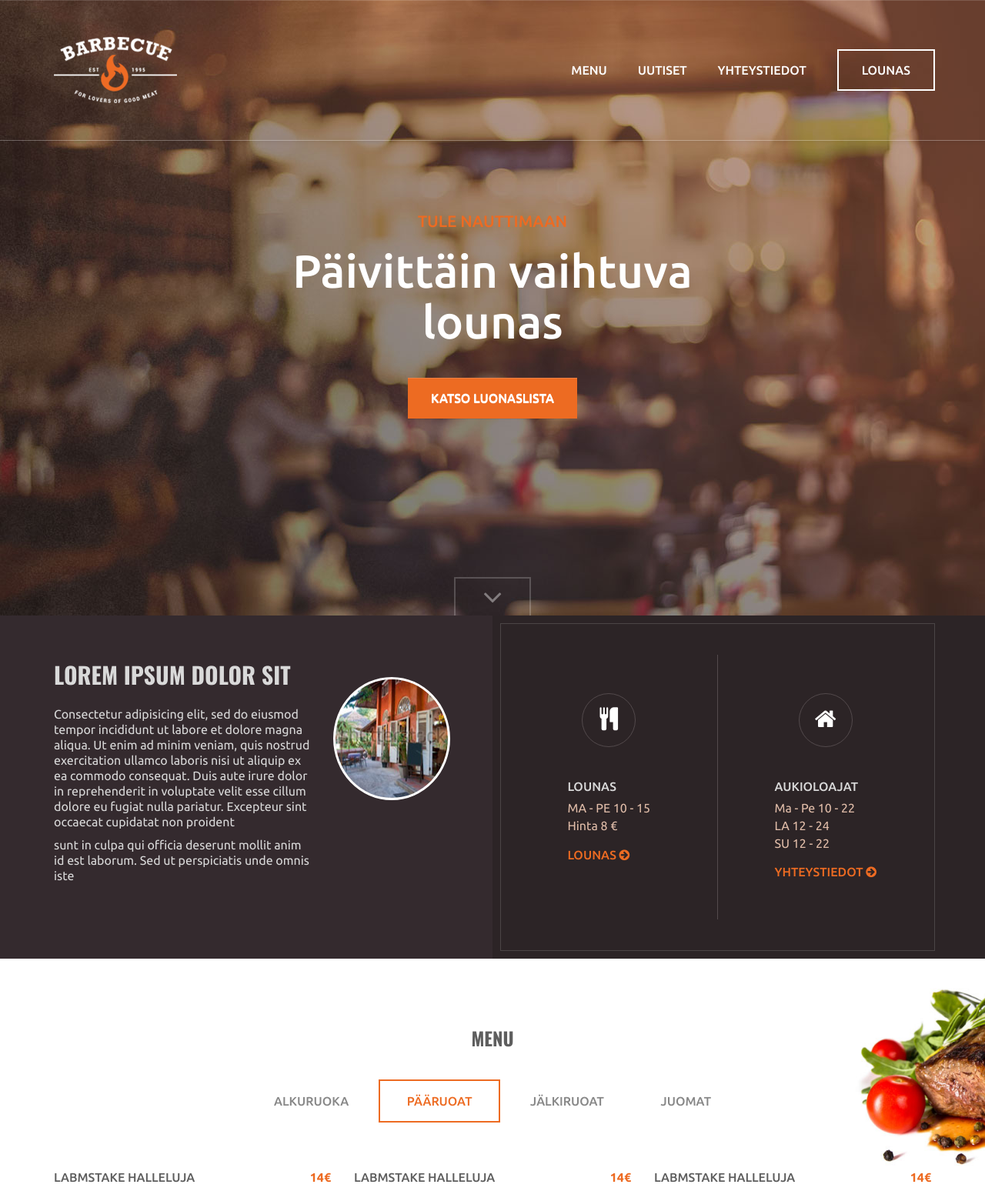
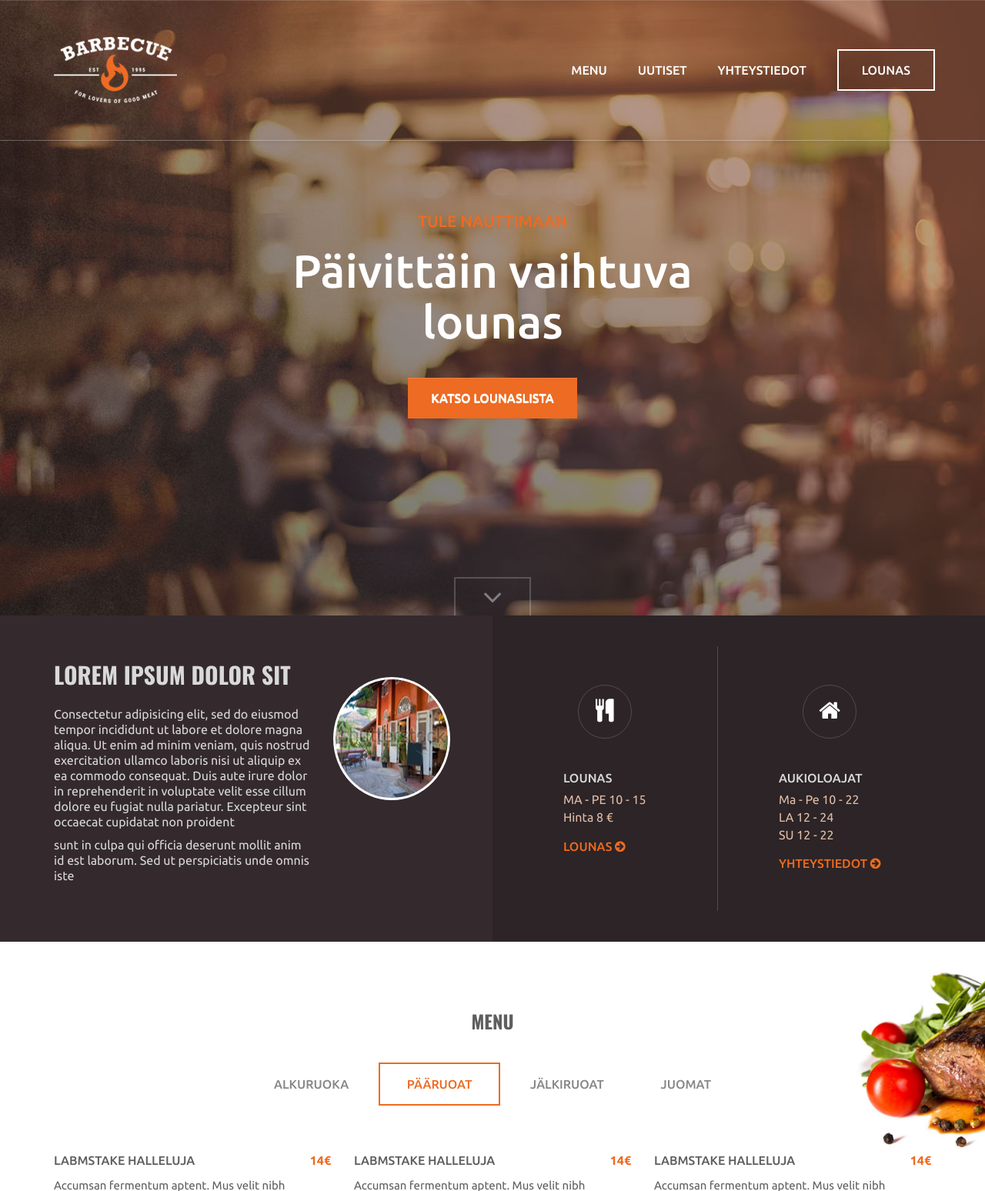
Before and after one commit to henrikra/barbecue-theme, a PHP site: page / in a window 1280 px wide. Shown: the top 1548 px of the page at 77% size. Run offline with PHP 8.4, Linux system fonts and the light colour scheme; some libraries are stand-ins or nearby versions.

Commit message:
Poistettu intro-infosta ulkoborder. Footerin linkkeihin enemmän paddingia.

```diff
--- a/assets/css/main.css
+++ b/assets/css/main.css
@@ -6,10 +6,6 @@ body {
 
 p {
   line-height: 20px;
-}
-
-.col-small-padding {
-  padding: 0 10px;
 }
 
 .clearfix {
@@ -160,9 +156,7 @@ p {
 }
 
 .intro-info {
-  border: 1px solid rgba(255, 255, 255, 0.15);
   background: #2c2426;
-  margin: 10px 0;
 }
 .intro-info--column {
   margin: 40px 0;
@@ -414,11 +408,16 @@ section.light-brown-section {
 }
 .footer--link {
   float: left;
+  padding: 5px 0;
 }
 .footer--link a {
   color: #d9d9d9;
   text-transform: uppercase;
   font-weight: 500;
+  text-decoration: none;
+}
+.footer--link a:hover {
+  color: #ed6b22;
 }
 .footer--link-separator {
   padding: 0px 12px;
--- a/assets/sass/_layout.sass
+++ b/assets/sass/_layout.sass
@@ -1,5 +1,2 @@
-.col-small-padding
-	padding: 0 10px
-
 .clearfix
 	clear: both
--- a/assets/sass/modules/_footer.sass
+++ b/assets/sass/modules/_footer.sass
@@ -22,11 +22,16 @@
 
 	&--link
 		float: left
+		padding: 5px 0
 
 		a
 			color: $grey-text
 			text-transform: uppercase
 			font-weight: 500
+			text-decoration: none
+
+			&:hover
+				color: $main-color
 
 	&--link-separator
 		padding: 0px 12px
--- a/assets/sass/modules/_intro.sass
+++ b/assets/sass/modules/_intro.sass
@@ -25,9 +25,7 @@
 
 
 .intro-info
-	border: 1px solid rgba(#fff, 0.15)
 	background: $dark-brown-bg
-	margin: 10px 0
 
 	&--column
 		margin: 40px 0
--- a/index.html
+++ b/index.html
@@ -44,7 +44,7 @@
 			<div class="header--content">
 				<h2 class="header--sub-title">TULE NAUTTIMAAN</h2>
 				<h1 class="header--main-title">Päivittäin vaihtuva lounas</h1>
-				<a href="" class="btn btn-default cta-btn">Katso luonaslista</a>
+				<a href="" class="btn btn-default cta-btn">Katso lounaslista</a>
 			</div>
 
 			<i class="header--down-btn fa fa-angle-down"></i>
@@ -72,7 +72,7 @@
 						</div>
 					</article>
 					</div>
-					<div class="col-sm-6 col-small-padding">
+					<div class="col-sm-6">
 						<div class="row intro-info">
 								<div class="col-xs-6 intro-info--column">
 									<div class="intro-info--container">
```
